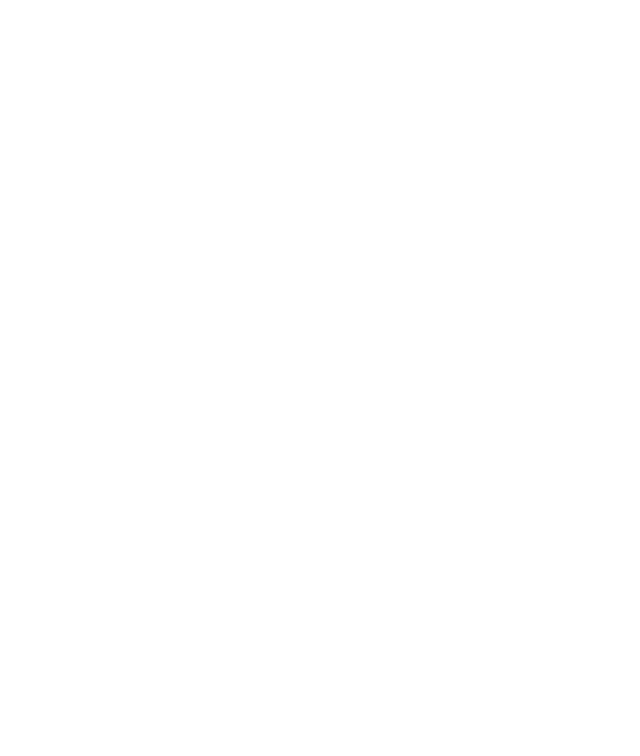
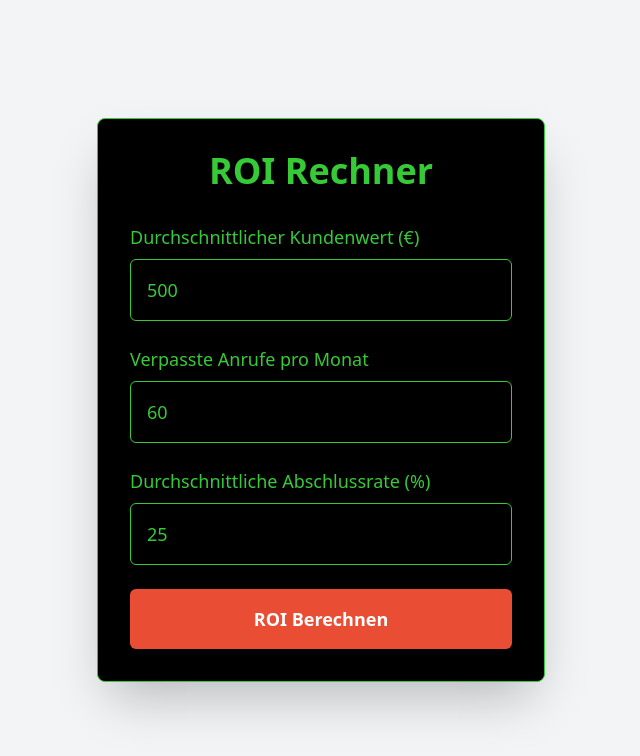
Before and after one commit to Salesfusionsoft/roi-rechner, a plain HTML site: page index.html in a window 1280 px wide. Shown: the whole page, without its empty margins (319-959 px from the left). Drawn offline with Linux system fonts and the light colour scheme; the site is published under a folder, as on GitHub Pages, so addresses that start at the root find nothing.

Commit message:
Update index.html

```diff
--- a/index.html
+++ b/index.html
@@ -5,8 +5,8 @@
     <link rel="icon" type="image/svg+xml" href="/vite.svg" />
     <meta name="viewport" content="width=device-width, initial-scale=1.0" />
     <title>ROI Rechner</title>
-    <script type="module" crossorigin src="/assets/index-B-ZomfJ9.js"></script>
-    <link rel="stylesheet" crossorigin href="/assets/index-D01VHn55.css">
+    <link rel="stylesheet" crossorigin href="./index-D01VHn55.css">
+    <script type="module" crossorigin src="./index-B-ZomfJ9.js"></script>
   </head>
   <body>
     <div id="root"></div>
```
